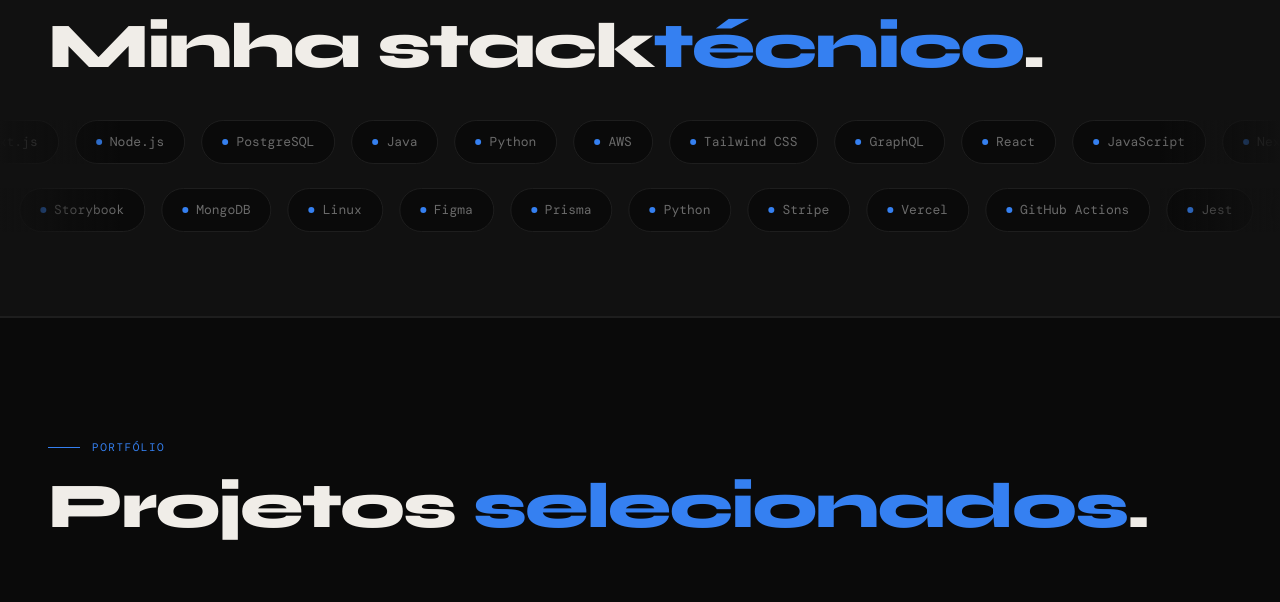
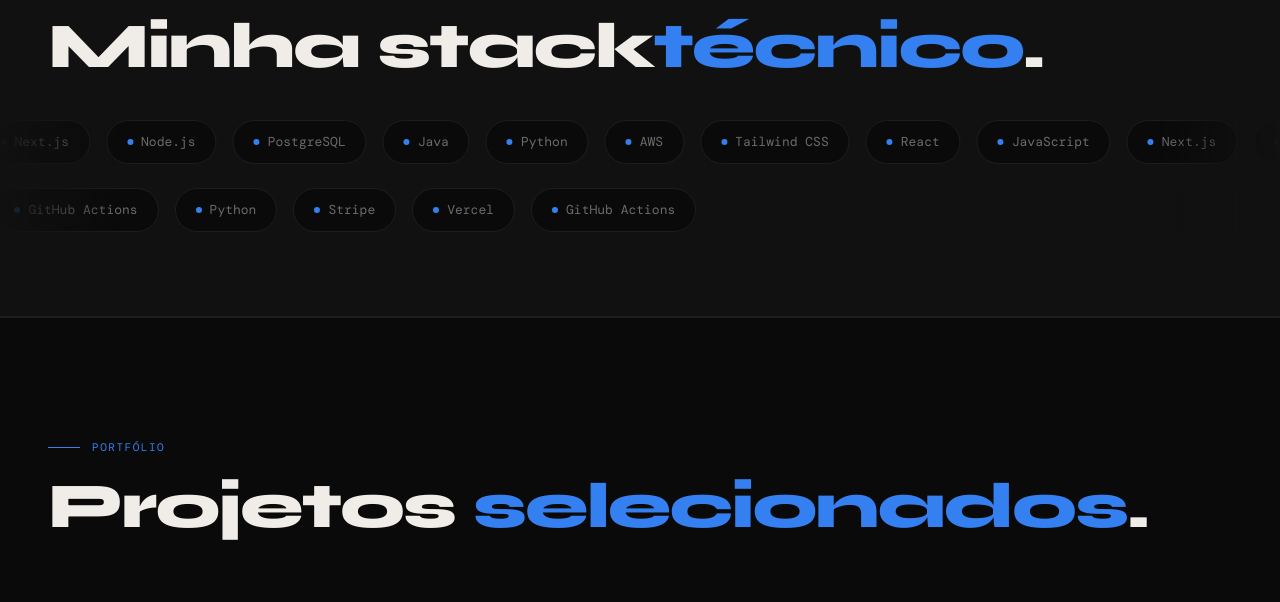
Before and after one commit to samfelcman/portfolio-samuel, a website built with Vite: page index.html in a window 1280 px wide. Shown: the part 2082-2684 px from the top of the page. Built offline with nearby package versions, Linux system fonts and the light colour scheme; a web font is replaced by a local one.

Commit message:
Update index.html

```diff
--- a/index.html
+++ b/index.html
@@ -132,7 +132,6 @@
         <span class="stack-pill"><span class="stack-pill-dot"></span>Python</span>
         <span class="stack-pill"><span class="stack-pill-dot"></span>AWS</span>
         <span class="stack-pill"><span class="stack-pill-dot"></span>Tailwind CSS</span>
-        <span class="stack-pill"><span class="stack-pill-dot"></span>GraphQL</span>
         <!-- duplicata para loop -->
         <span class="stack-pill"><span class="stack-pill-dot"></span>React</span>
         <span class="stack-pill"><span class="stack-pill-dot"></span>JavaScript</span>
@@ -143,32 +142,19 @@
         <span class="stack-pill"><span class="stack-pill-dot"></span>Python</span>
         <span class="stack-pill"><span class="stack-pill-dot"></span>AWS</span>
         <span class="stack-pill"><span class="stack-pill-dot"></span>Tailwind CSS</span>
-        <span class="stack-pill"><span class="stack-pill-dot"></span>GraphQL</span>
       </div>
     </div>
     <div class="stack-marquee-wrap" style="margin-top:16px">
       <div class="stack-marquee reverse">
-        <span class="stack-pill"><span class="stack-pill-dot"></span>Figma</span>
-        <span class="stack-pill"><span class="stack-pill-dot"></span>Prisma</span>
         <span class="stack-pill"><span class="stack-pill-dot"></span>Python</span>
         <span class="stack-pill"><span class="stack-pill-dot"></span>Stripe</span>
         <span class="stack-pill"><span class="stack-pill-dot"></span>Vercel</span>
         <span class="stack-pill"><span class="stack-pill-dot"></span>GitHub Actions</span>
-        <span class="stack-pill"><span class="stack-pill-dot"></span>Jest</span>
-        <span class="stack-pill"><span class="stack-pill-dot"></span>Storybook</span>
-        <span class="stack-pill"><span class="stack-pill-dot"></span>MongoDB</span>
-        <span class="stack-pill"><span class="stack-pill-dot"></span>Linux</span>
         <!-- duplicata -->
-        <span class="stack-pill"><span class="stack-pill-dot"></span>Figma</span>
-        <span class="stack-pill"><span class="stack-pill-dot"></span>Prisma</span>
         <span class="stack-pill"><span class="stack-pill-dot"></span>Python</span>
         <span class="stack-pill"><span class="stack-pill-dot"></span>Stripe</span>
         <span class="stack-pill"><span class="stack-pill-dot"></span>Vercel</span>
         <span class="stack-pill"><span class="stack-pill-dot"></span>GitHub Actions</span>
-        <span class="stack-pill"><span class="stack-pill-dot"></span>Jest</span>
-        <span class="stack-pill"><span class="stack-pill-dot"></span>Storybook</span>
-        <span class="stack-pill"><span class="stack-pill-dot"></span>MongoDB</span>
-        <span class="stack-pill"><span class="stack-pill-dot"></span>Linux</span>
       </div>
     </div>
   </section>
```
